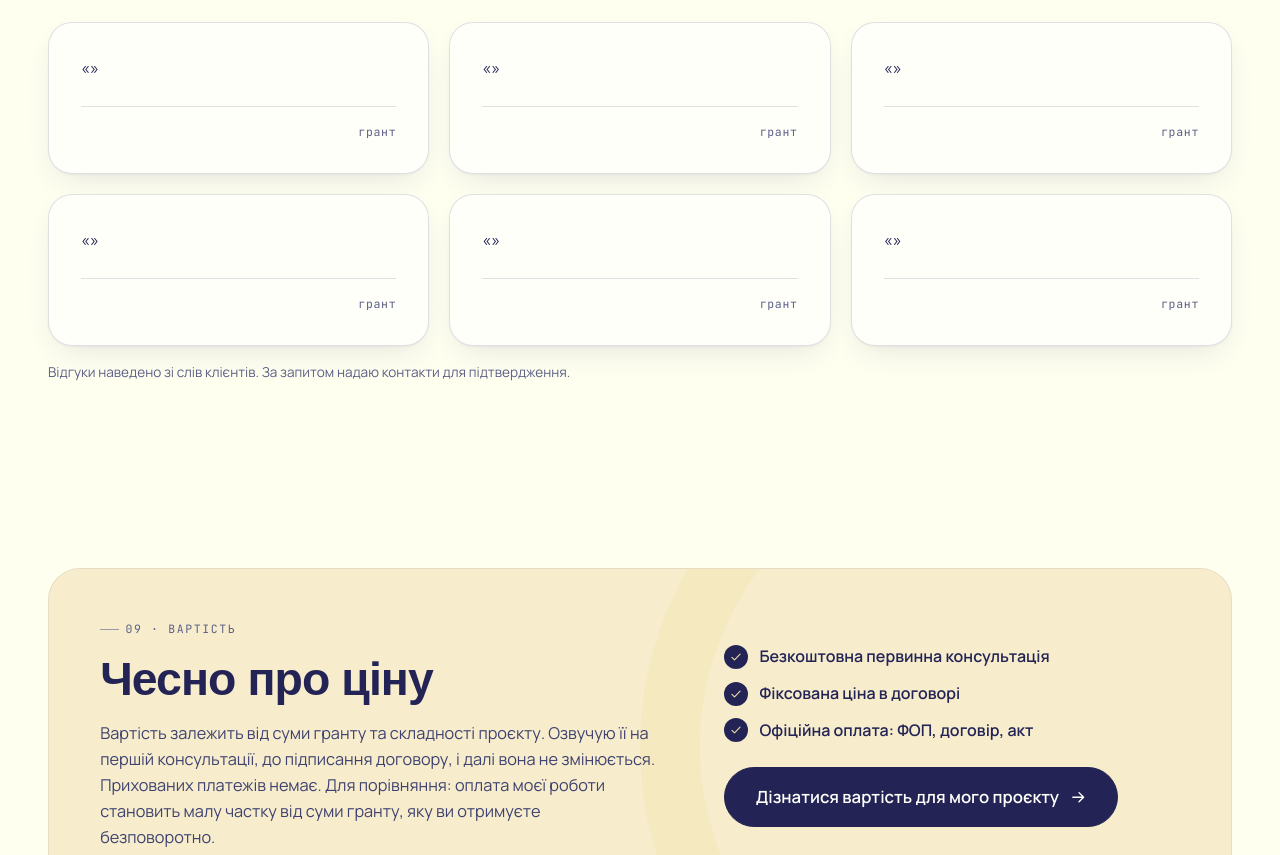
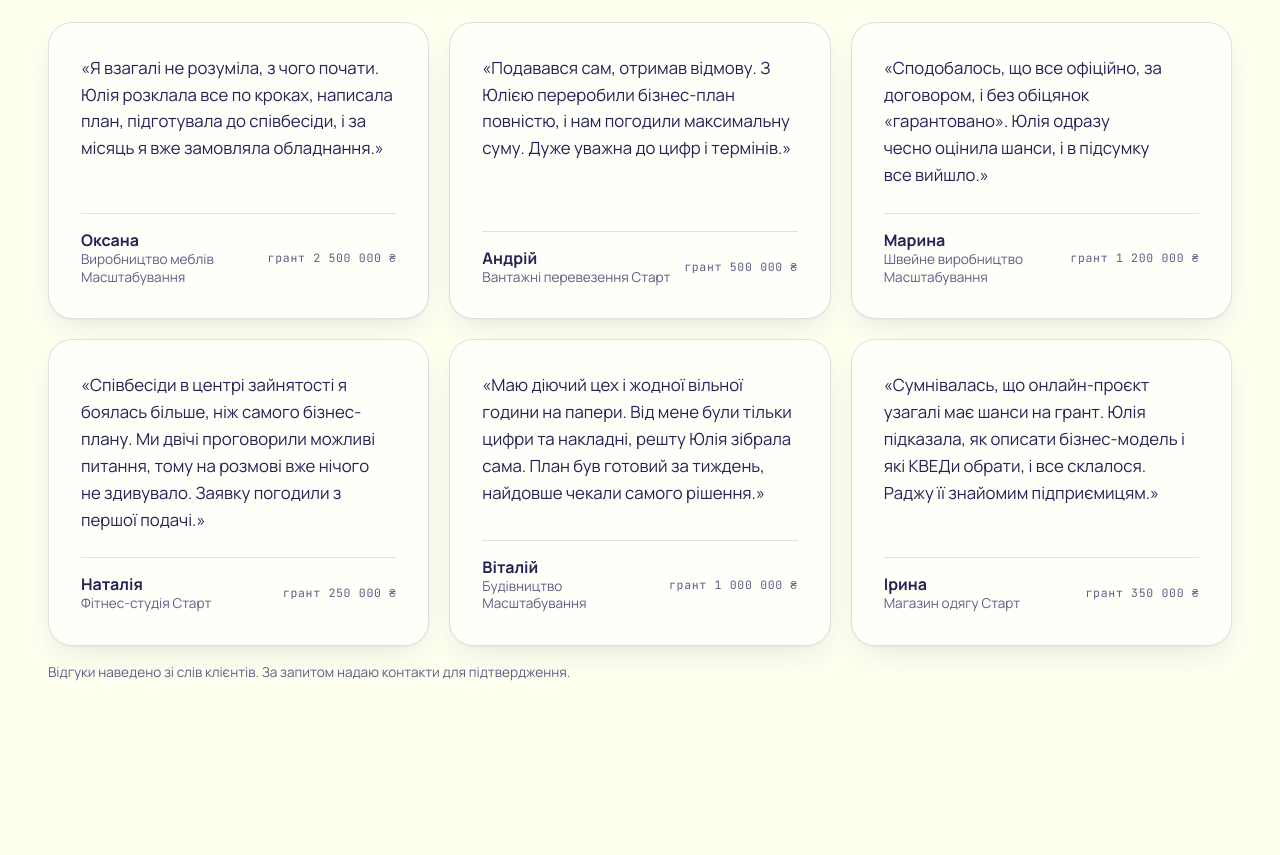
Before and after one commit to SerhiiOberemchuk/julia-grant, a Next.js app: page / in a window 1280 px wide. Shown: the part 8580-9435 px from the top of the page. Built offline with nearby package versions, Linux system fonts and the light colour scheme; no server answers; a web font is replaced by a local one.

Commit message:
Update Testimonials.tsx

```diff
--- a/src/components/sections/Testimonials.tsx
+++ b/src/components/sections/Testimonials.tsx
@@ -9,6 +9,7 @@ import s from "./Testimonials.module.css";
  */
 export function Testimonials() {
   const t = site.testimonials;
+  const items = site.cases.items
   return (
     <section id="testimonials" className="section" aria-labelledby="testimonials-title">
       <div className="container">
@@ -22,7 +23,7 @@ export function Testimonials() {
         </div>
 
         <ul className={s.grid}>
-          {t.items.map((it, i) => (
+          {items.map((it, i) => (
             <li
               key={it.name + i}
               className={s.card}
@@ -37,7 +38,7 @@ export function Testimonials() {
                   ) : null}
                   <div className={s.who}>
                     <cite className={s.name}>{it.name}</cite>
-                    <span className={s.role}>{it.role}</span>
+                    <span className={s.role}>{it.niche}{' '}{it.direction}</span>
                   </div>
                   <span className={`${s.sum} num`}>грант {it.sum}</span>
                 </footer>
```
